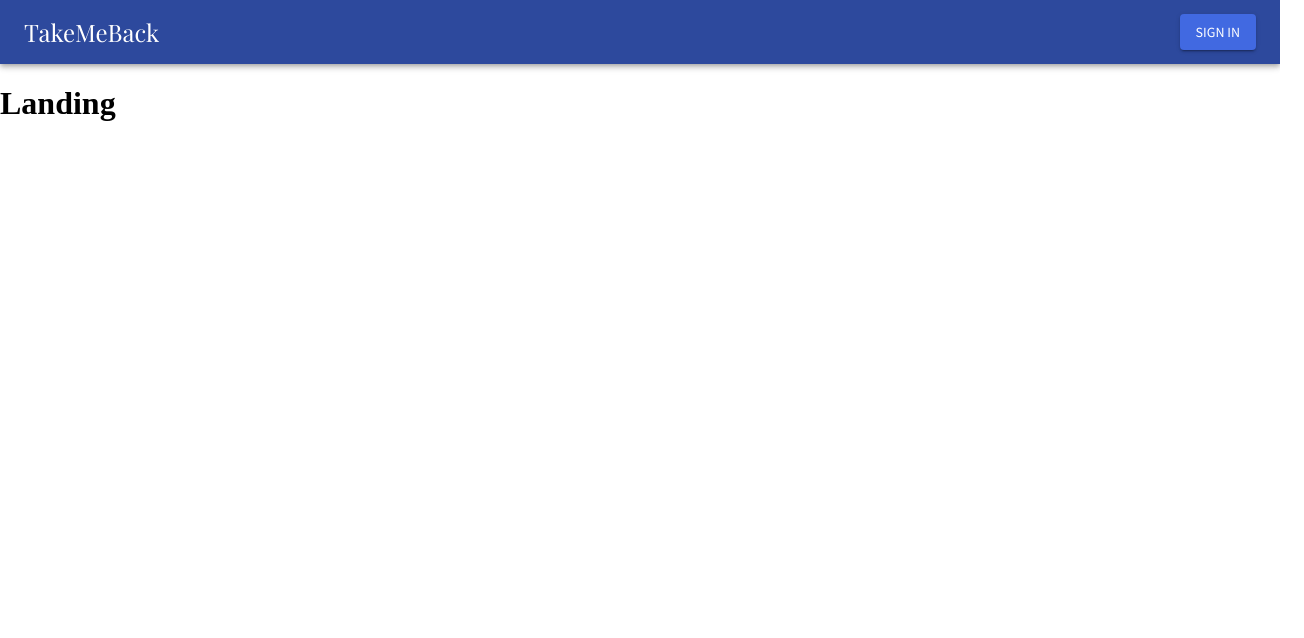
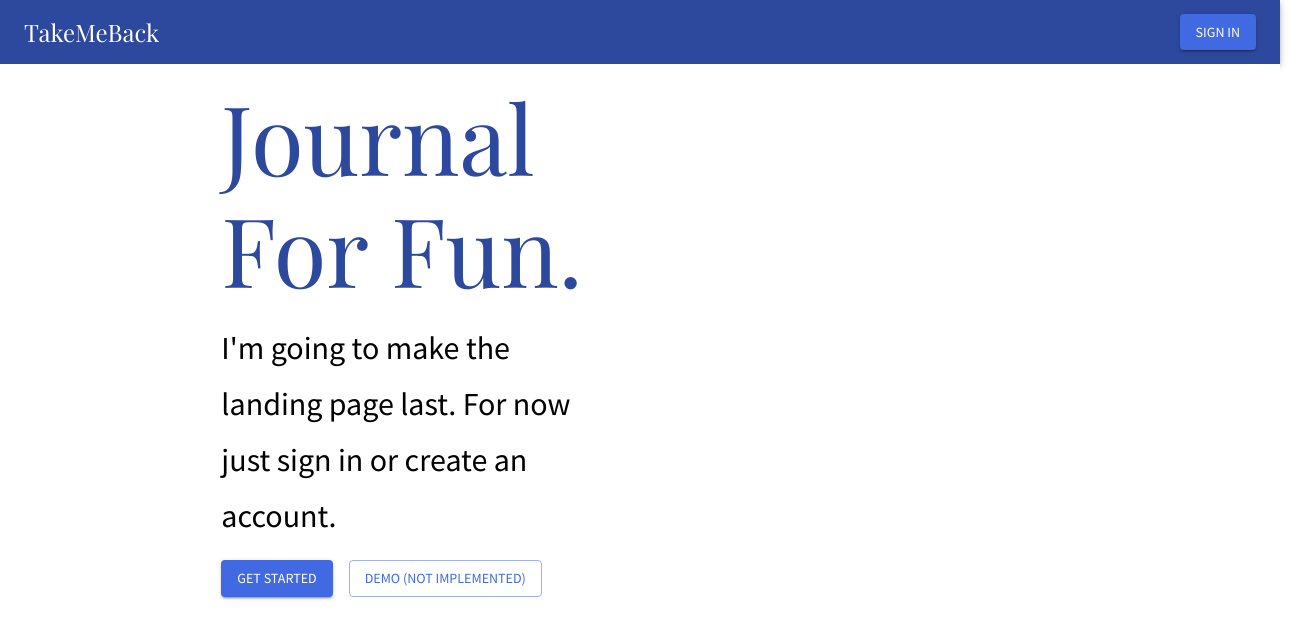
Before and after one commit to CharlesMing02/TakeMeBack, a React (Create React App) app in the folder client/: page / in a window 1280 px wide. Shown: the top 638 px of the page, 1304 px wide, since content can reach past the window. Built offline with nearby package versions, Linux system fonts and the light colour scheme; a web font is replaced by a local one.

Commit message:
begin landing page

```diff
--- a/client/src/components/Home/Home.js
+++ b/client/src/components/Home/Home.js
@@ -1,9 +1,10 @@
 import React from 'react';
-import { Container, Grow, Grid,  } from '@material-ui/core';
+import { Container, Grow } from '@material-ui/core';
 import { useSelector } from 'react-redux';
 
 import useStyles from './styles';
 import HomeTab from './HomeTab/HomeTab';
+import Landing from './Landing/Landing';
 
 const Home = () => {
     const classes = useStyles();
@@ -14,9 +15,8 @@ const Home = () => {
             <Container className={classes.main} maxWidth={false}>
                         {userInfo.authData ? (
                             <HomeTab/>
-
                         ) : (
-                            <h1>Landing</h1>
+                            <Landing/>
                         )}
             </Container>
         </Grow>
--- /dev/null
+++ b/client/src/components/Home/Landing/Landing.js
@@ -0,0 +1,31 @@
+import React from 'react'
+import { Link } from 'react-router-dom';
+import { Container, Grow, Typography, Grid, Button } from '@material-ui/core';
+
+import useStyles from './styles';
+
+const Landing = () => {
+    const classes = useStyles();
+
+    return (
+        <Grow in>
+            <Container className={classes.main} maxWidth={false}>
+                <Grid container spacing={6} direction="row" justify="center" alignItems="stretch">
+                    <Grid item xs={4}>
+                        <Typography variant="h1" className={classes.title}>Journal For Fun.</Typography>
+                        <Typography variant="subtitle1" className={classes.subtitle}>I'm going to make the landing page last. For now just sign in or create an account.</Typography>
+                        <Button component={Link} to="/auth" variant="contained" color="primary">Get Started</Button>
+                        <Button variant="outlined" color="primary" className={classes.demoButton}>Demo (not implemented)</Button>
+                    </Grid>
+                    <Grid item xs={4}>
+                        {/* image */}
+                    </Grid>
+                </Grid>
+
+
+            </Container>
+        </Grow>
+    )
+}
+
+export default Landing
--- /dev/null
+++ b/client/src/components/Home/Landing/styles.js
@@ -0,0 +1,26 @@
+import { makeStyles } from '@material-ui/core/styles';
+
+export default makeStyles((theme) => ({
+    main: {
+        marginTop: 0,
+        padding: 0,
+        flexGrow: 1,
+        display: 'flex',
+        flexDirection: 'column',
+        alignItems: 'center',
+        backgroundColor: theme.palette.background.paper,
+    },
+    title: {
+        color: theme.palette.primary.dark,
+        paddingTop: theme.spacing(2)
+    },
+    subtitle: {
+        color: theme.palette.grey,
+        fontSize: '2rem',
+        paddingTop: theme.spacing(2),
+        paddingBottom: theme.spacing(2),
+    },
+    demoButton: {
+        marginLeft: theme.spacing(2)
+    }
+}));
--- a/client/src/components/Settings/Settings.js
+++ b/client/src/components/Settings/Settings.js
@@ -1,5 +1,5 @@
 import React from 'react'
-import { Container, Grow, Grid, Switch, FormControlLabel, List, ListItem, ListItemText, ListItemAvatar, Avatar, ListSubheader, Typography } from '@material-ui/core';
+import { Container, Grow, Switch, FormControlLabel, List, ListItem, ListItemText, ListItemAvatar, Avatar, ListSubheader, Typography } from '@material-ui/core';
 import { useSelector, useDispatch } from 'react-redux';
 import { useHistory } from 'react-router-dom';
 
```
